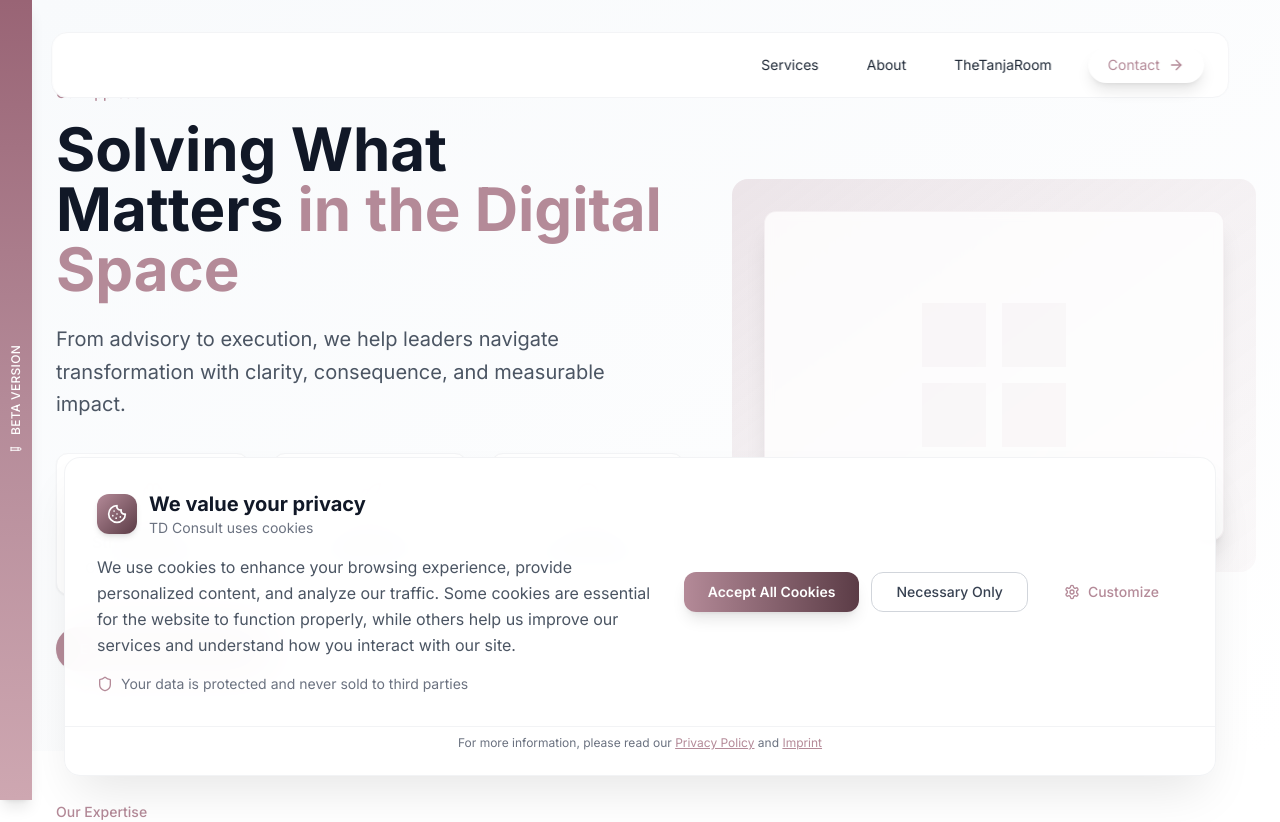
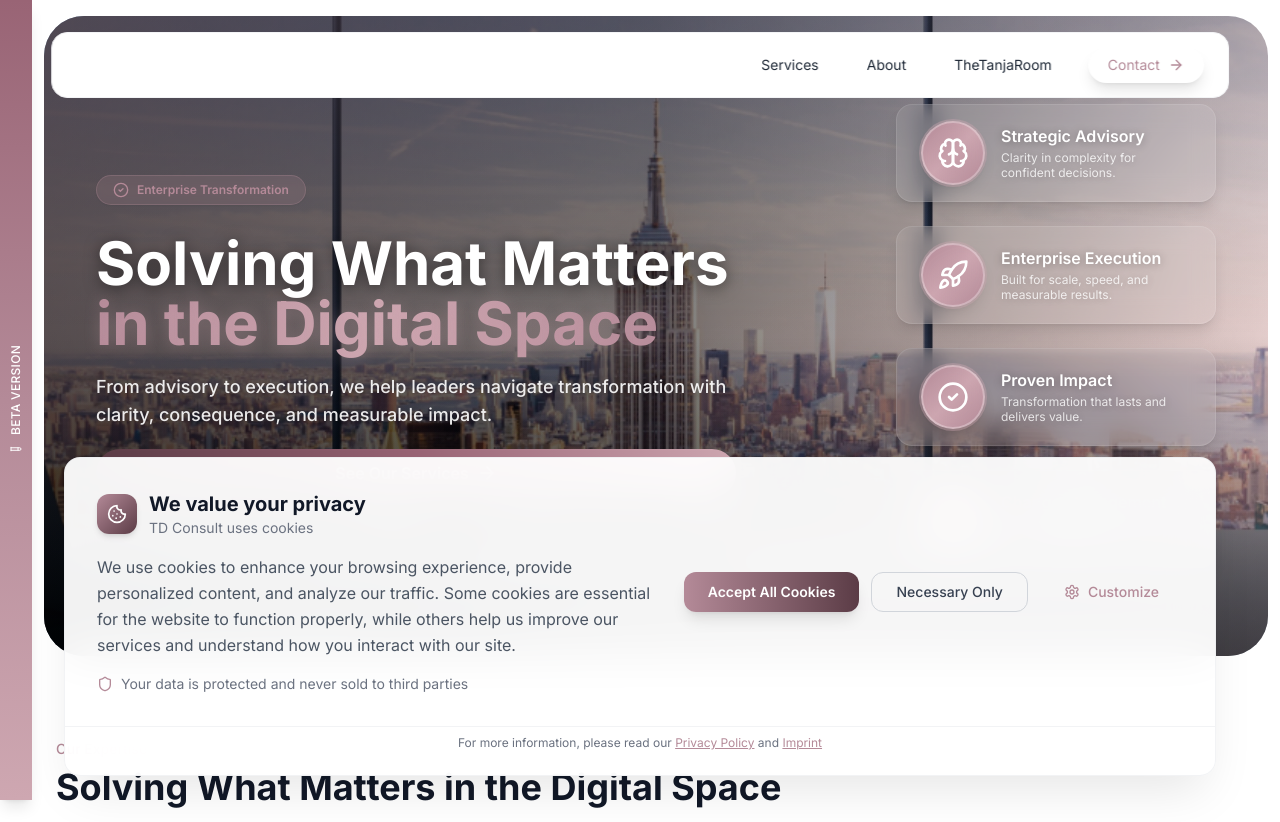
Before and after one commit to cxspectre/business-website, a Next.js app: page /services in a window 1280 px wide. Shown: the top 822 px of the page. Built offline with nearby package versions, Linux system fonts and the light colour scheme; grey boxes are pictures that could not be loaded.

Commit message:
feat: smooth scroll to services section from hero CTA and improve icon visibility

```diff
--- a/app/globals.css
+++ b/app/globals.css
@@ -114,3 +114,7 @@ body {
     animation: none;
   }
 }
+
+html {
+  scroll-behavior: smooth;
+}
--- a/app/imprint/page.tsx
+++ b/app/imprint/page.tsx
@@ -160,9 +160,9 @@ export default function Imprint() {
                     </a>
                   </p>
                   <p>
-                    We are not willing or obliged to participate in dispute resolution proceedings before a consumer
-                    arbitration board.
-                  </p>
+              We are not willing or obliged to participate in dispute resolution proceedings before a consumer
+              arbitration board.
+            </p>
                 </div>
               </div>
 
--- a/app/services/page.tsx
+++ b/app/services/page.tsx
@@ -13,7 +13,12 @@ const credibilityMarkers = [
 export default function Services() {
   return (
     <main className="min-h-screen">
-      <ServiceHero />
+      {/* Hero Section Card */}
+      <div className="w-full max-w-[98%] mx-auto mt-4 mb-8">
+        <div className="overflow-hidden rounded-[40px]">
+          <ServiceHero />
+        </div>
+      </div>
       <ServiceDetail />
       <ServiceProcess />
       <SecondaryCta
--- a/components/service-detail.tsx
+++ b/components/service-detail.tsx
@@ -164,7 +164,7 @@ const ServiceDetail = () => {
   const allTags = Array.from(new Set(services.flatMap(service => service.tags)))
 
   return (
-    <section className={`w-full ${typography.sectionSpacing.small}`}>
+    <section id="services-detail" className={`w-full ${typography.sectionSpacing.small}`}>
       <div className={getContainerClasses("main", "section")}>
         {/* Section Header */}
         <div className="mb-16">
--- a/components/service-hero.tsx
+++ b/components/service-hero.tsx
@@ -1,141 +1,99 @@
 "use client"
 
 import { motion } from "framer-motion"
-import { Brain, Rocket, CheckCircle2, ArrowRight } from "lucide-react"
+import { Brain, Rocket, CheckCircle2, ArrowRight, Compass, Users } from "lucide-react"
 import Link from "next/link"
-import { typography, getContainerClasses } from "@/lib/typography"
+import Image from "next/image"
+import { assetPath } from "@/lib/asset-path"
+import { typography } from "@/lib/typography"
 
-const credibilityMarkers = [
+const serviceHighlights = [
   {
     icon: Brain,
-    label: "Strategy-Driven",
-    description: "Clarity in complexity"
+    title: "Strategic Advisory",
+    description: "Clarity in complexity for confident decisions."
   },
   {
     icon: Rocket,
-    label: "Enterprise-Ready",
-    description: "Built for scale"
+    title: "Enterprise Execution",
+    description: "Built for scale, speed, and measurable results."
   },
   {
     icon: CheckCircle2,
-    label: "Proven Execution",
-    description: "Measurable impact"
+    title: "Proven Impact",
+    description: "Transformation that lasts and delivers value."
+  },
+  {
+    icon: Users,
+    title: "Change Management",
+    description: "Aligning people and systems for real adoption."
   }
 ]
 
 const ServiceHero = () => {
   return (
-    <section className={`relative ${typography.sectionSpacing.large} bg-gradient-to-br from-slate-50 to-white overflow-hidden`}>
-      <div className={getContainerClasses("main", "section")}>
-        <div className="grid lg:grid-cols-[1.2fr,1fr] gap-12 items-center">
-          {/* Left Column - Content */}
-          <div>
-            <motion.span
-              initial={{ opacity: 0 }}
-              animate={{ opacity: 1 }}
-              className="inline-block text-sm font-medium text-[#b48a98] mb-4"
+    <section className="relative w-full h-[80vh] min-h-[600px] max-h-[850px] flex items-center overflow-hidden" aria-label="Services Hero Section">
+      {/* Background Image + Overlays */}
+      <div className="absolute inset-0 z-0">
+        <Image
+          src={assetPath("/images/Herobackground.png")}
+          alt="Services Hero Background"
+          fill
+          className="object-cover object-center"
+          priority
+        />
+        {/* Dark and color overlays for depth */}
+        <div className="absolute inset-0 bg-gradient-to-r from-black/70 via-black/50 to-[#b48a98]/30" />
+        <div className="absolute inset-0 bg-gradient-to-t from-black/60 via-transparent to-black/20" />
+        <div className="absolute inset-0 bg-gradient-to-br from-[#b48a98]/30 via-transparent to-[#cea7b1]/10" />
+      </div>
+
+      <div className="w-full max-w-6xl mx-auto px-4 relative z-10 py-6">
+        <div className="grid lg:grid-cols-12 gap-6 lg:gap-8 items-center min-h-[400px]">
+          {/* Left: Main Content */}
+          <div className="lg:col-span-7 space-y-5">
+            <div className="inline-flex items-center gap-2 mb-2 px-4 py-1.5 rounded-full bg-[#b48a98]/20 text-[#b48a98] text-xs font-semibold shadow-sm border border-[#b48a98]/30 backdrop-blur-sm">
+              <CheckCircle2 className="w-4 h-4" aria-hidden="true" />
+              Enterprise Transformation
+            </div>
+            <h1 className="text-4xl sm:text-5xl md:text-6xl font-bold text-white mb-4 leading-tight [text-shadow:_0_2px_15px_rgb(0_0_0_/_50%)]">
+              Solving What Matters{' '}
+              <span className="text-transparent bg-clip-text bg-gradient-to-r from-[#b48a98] via-[#cea7b1] to-[#b48a98] [text-shadow:_0_2px_15px_rgb(206_167_177_/_30%)]">in the Digital Space</span>
+            </h1>
+            <p className="text-lg text-white/90 mb-8 max-w-2xl font-medium [text-shadow:_0_1px_10px_rgb(0_0_0_/_30%)]">
+              From advisory to execution, we help leaders navigate transformation with clarity, consequence, and measurable impact.
+            </p>
+            <Link
+              href="#services-detail"
+              className="group relative bg-gradient-to-r from-[#5b3c46] via-[#996475] to-[#cea7b1] hover:from-[#996475] hover:via-[#cea7b1] hover:to-[#ffeef3] text-white px-6 py-3 rounded-full shadow-lg hover:shadow-xl transition-all duration-300 text-base font-semibold flex items-center justify-center gap-2 transform hover:scale-105"
             >
-              Our Approach
-            </motion.span>
-
-            <motion.h1
-              initial={{ opacity: 0, y: 20 }}
-              animate={{ opacity: 1, y: 0 }}
-              className="text-4xl sm:text-5xl lg:text-6xl font-bold text-gray-900 mb-6 leading-[1.1]"
-            >
-              Solving What Matters{" "}
-              <span className="text-[#b48a98]">
-                in the Digital Space
-              </span>
-            </motion.h1>
-
-            <motion.p
-              initial={{ opacity: 0, y: 10 }}
-              animate={{ opacity: 1, y: 0 }}
-              transition={{ delay: 0.1 }}
-              className="text-xl text-gray-600 leading-relaxed mb-8 max-w-xl"
-            >
-              From advisory to execution, we help leaders navigate transformation with clarity, consequence, and measurable impact.
-            </motion.p>
-
-            {/* Credibility Markers */}
-            <div className="grid sm:grid-cols-3 gap-6 mb-8">
-              {credibilityMarkers.map((marker, idx) => {
-                const Icon = marker.icon
-                return (
-                  <motion.div
-                    key={marker.label}
-                    initial={{ opacity: 0, y: 20 }}
-                    animate={{ opacity: 1, y: 0 }}
-                    transition={{ delay: 0.2 + idx * 0.1 }}
-                    className="flex flex-col items-center text-center p-4 rounded-xl bg-white border border-gray-100 shadow-sm hover:shadow-md transition-all duration-300"
-                  >
-                    <div className="w-12 h-12 rounded-xl bg-[#b48a98]/10 flex items-center justify-center mb-3">
-                      <Icon className="w-6 h-6 text-[#b48a98]" />
-                    </div>
-                    <h3 className="font-medium text-gray-900 mb-1">
-                      {marker.label}
-                    </h3>
-                    <p className="text-sm text-gray-500">
-                      {marker.description}
-                    </p>
-                  </motion.div>
-                )
-              })}
-            </div>
-
-            {/* CTA Button */}
-            <motion.div
-              initial={{ opacity: 0, y: 10 }}
-              animate={{ opacity: 1, y: 0 }}
-              transition={{ delay: 0.5 }}
-            >
-              <Link
-                href="#services"
-                className="inline-flex items-center gap-2 px-6 py-3 bg-[#b48a98] text-white rounded-full hover:bg-[#b48a98]/90 transition-all duration-300 text-sm font-medium group shadow-sm hover:shadow-md"
-              >
-                Explore Our Expertise
-                <motion.span
-                  className="w-4 h-4"
-                  whileHover={{ x: 4 }}
-                  transition={{ type: "spring", stiffness: 400, damping: 10 }}
-                >
-                  <ArrowRight className="w-4 h-4" />
-                </motion.span>
-              </Link>
-            </motion.div>
+              <span className="relative z-10">See Our Services</span>
+              <ArrowRight className="w-5 h-5 group-hover:translate-x-1 transition-transform duration-300 relative z-10" />
+            </Link>
           </div>
 
-          {/* Right Column - Visual */}
-          <div className="relative">
-            <motion.div
-              initial={{ opacity: 0, scale: 0.95 }}
-              animate={{ opacity: 1, scale: 1 }}
-              transition={{ delay: 0.3 }}
-              className="relative z-10"
-            >
-              <div className="aspect-[4/3] rounded-2xl bg-gradient-to-br from-[#b48a98]/20 via-[#b48a98]/10 to-[#b48a98]/5 p-8">
-                <div className="w-full h-full rounded-xl bg-white/80 backdrop-blur-sm border border-[#b48a98]/10 shadow-xl">
-                  {/* Add decorative elements or illustrations here */}
-                  <div className="absolute inset-0 flex items-center justify-center">
-                    <div className="grid grid-cols-2 gap-4 opacity-50">
-                      {Array.from({ length: 4 }).map((_, idx) => (
-                        <div
-                          key={idx}
-                          className="w-16 h-16 rounded-lg bg-[#b48a98]/10"
-                        />
-                      ))}
-                    </div>
+          {/* Right: Service Highlights (vertical stack on desktop) */}
+          <div className="lg:col-span-5 flex flex-col gap-6 items-end mt-10 lg:mt-0">
+            {serviceHighlights.map((item, idx) => {
+              const Icon = item.icon
+              return (
+                <motion.div
+                  key={item.title}
+                  initial={{ opacity: 0, x: 30 }}
+                  whileInView={{ opacity: 1, x: 0 }}
+                  transition={{ delay: 0.2 + idx * 0.1, duration: 0.5, type: 'spring' }}
+                  className="flex flex-row items-center gap-4 px-6 py-4 bg-white/10 backdrop-blur-md rounded-2xl border border-white/10 shadow-lg min-w-[260px] max-w-xs w-full"
+                >
+                  <div className="w-16 h-16 rounded-full bg-gradient-to-br from-[#b48a98] via-[#cea7b1] to-[#b48a98] flex items-center justify-center shadow-lg border-2 border-white/30 ring-2 ring-[#cea7b1]/40">
+                    <Icon className="w-8 h-8 text-white drop-shadow-[0_2px_8px_rgba(180,138,152,0.5)]" aria-hidden="true" />
                   </div>
-                </div>
-              </div>
-            </motion.div>
-
-            {/* Decorative Elements */}
-            <div className="absolute inset-0 -z-10">
-              <div className="absolute top-8 right-8 w-64 h-64 bg-[#b48a98]/5 rounded-full blur-3xl" />
-              <div className="absolute bottom-8 left-8 w-48 h-48 bg-[#b48a98]/10 rounded-full blur-2xl" />
-            </div>
+                  <div>
+                    <div className="font-semibold text-white text-base leading-tight mb-1 [text-shadow:_0_1px_8px_rgb(0_0_0_/_30%)]">{item.title}</div>
+                    <div className="text-xs text-white/80 leading-tight max-w-[180px] [text-shadow:_0_1px_8px_rgb(0_0_0_/_20%)]">{item.description}</div>
+                  </div>
+                </motion.div>
+              )
+            })}
           </div>
         </div>
       </div>
```
Also changed, not shown: app/privacy/page.tsx (indentation only).
